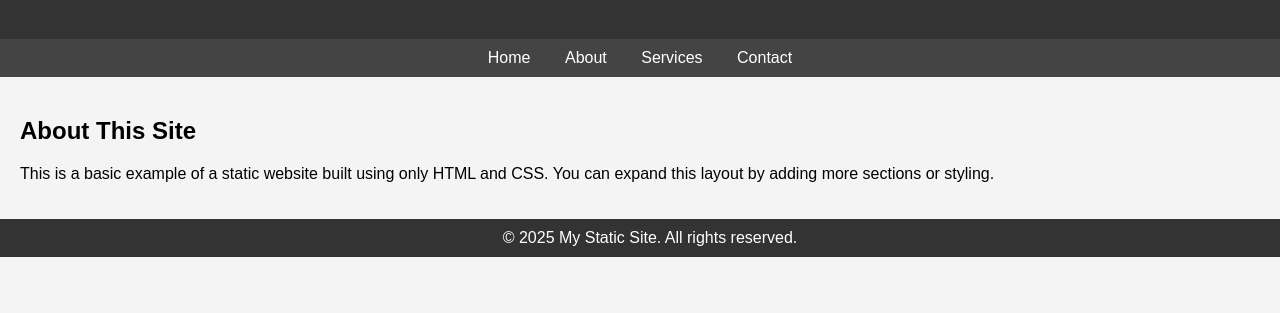
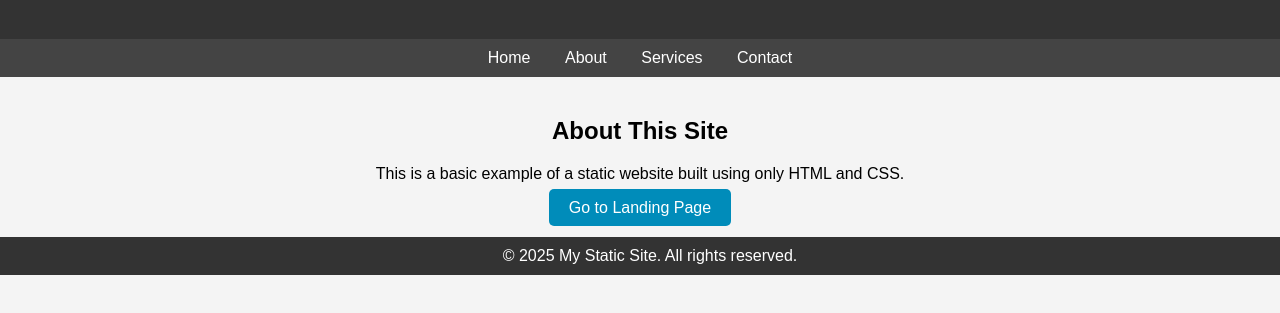
Before and after one commit to shyamsagarv30/ga4, a plain HTML site: page index.html in a window 1280 px wide. Shown: the part 81-394 px from the top of the page. Drawn offline with Linux system fonts and the light colour scheme.

Commit message:
Update index.html

```diff
--- a/index.html
+++ b/index.html
@@ -1,8 +1,8 @@
-
 <!DOCTYPE html>
 <html lang="en">
 <head>
-<!-- Google tag (gtag.js) -->
+
+  <!-- Google tag (gtag.js) -->
 <script async src="https://www.googletagmanager.com/gtag/js?id=G-HQG6SRKGCV"></script>
 <script>
   window.dataLayer = window.dataLayer || [];
@@ -10,7 +10,6 @@
   gtag('js', new Date());
 
   gtag('config', 'G-HQG6SRKGCV');
-</script>
 </script>
   <meta charset="UTF-8">
   <meta name="viewport" content="width=device-width, initial-scale=1">
@@ -43,6 +42,20 @@
     }
     main {
       padding: 20px;
+      text-align: center;
+    }
+    .btn {
+      background-color: #008cba;
+      color: white;
+      padding: 10px 20px;
+      border: none;
+      border-radius: 5px;
+      text-decoration: none;
+      font-size: 16px;
+      cursor: pointer;
+    }
+    .btn:hover {
+      background-color: #005f5f;
     }
     footer {
       background-color: #333;
@@ -70,7 +83,8 @@
 
   <main>
     <h2>About This Site</h2>
-    <p>This is a basic example of a static website built using only HTML and CSS. You can expand this layout by adding more sections or styling.</p>
+    <p>This is a basic example of a static website built using only HTML and CSS.</p>
+    <a href="landing.html" class="btn">Go to Landing Page</a>
   </main>
 
   <footer>
```
